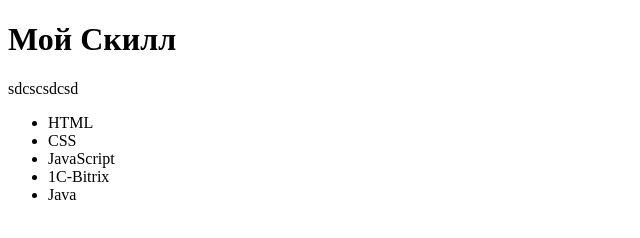
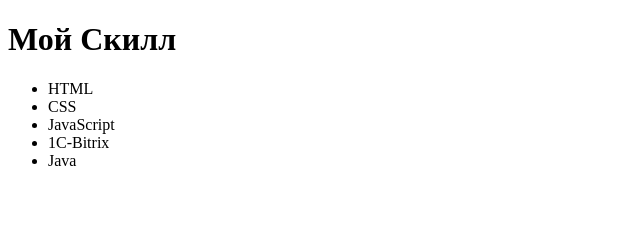
Before and after one commit to OLEGPOPOVICH/Akademiya, a plain HTML site: page korzina/index.html in a window 1280 px wide. Shown: the whole page, without its empty margins (0-640 px from the left). Drawn offline with Linux system fonts and the light colour scheme.

Commit message:
Это мой второй комит

```diff
--- a/korzina/index.html
+++ b/korzina/index.html
@@ -8,7 +8,6 @@
 </head>
 <body>
 	<h1>Мой Скилл</h1>
-	<p>sdcscsdcsd</p>
 	<ul class="myScill jsMySkill">
 
 	</ul>
```
